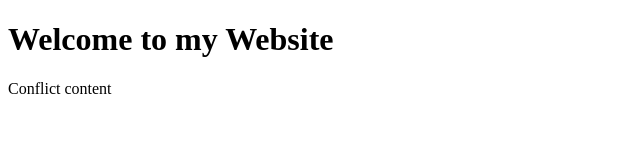
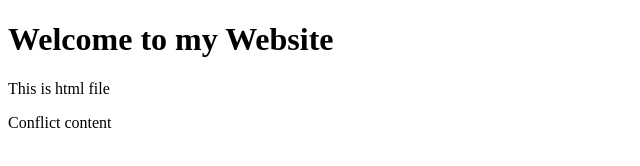
Before and after one commit to GitEic-Bhavin/website-project, a plain HTML site: page src/index.html in a window 1280 px wide. Shown: the whole page, without its empty margins (0-640 px from the left). Drawn offline with Linux system fonts and the light colour scheme.

Commit message:
Update index.html

```diff
--- a/src/index.html
+++ b/src/index.html
@@ -7,5 +7,5 @@
     <h1>Welcome to my Website</h1>
 
 </body>
-
+This is html file
 </html><p>Conflict content</p>
```
